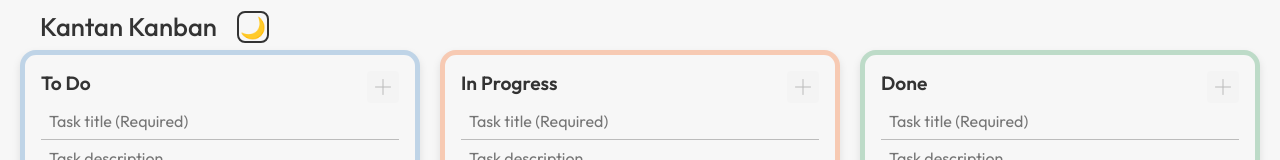
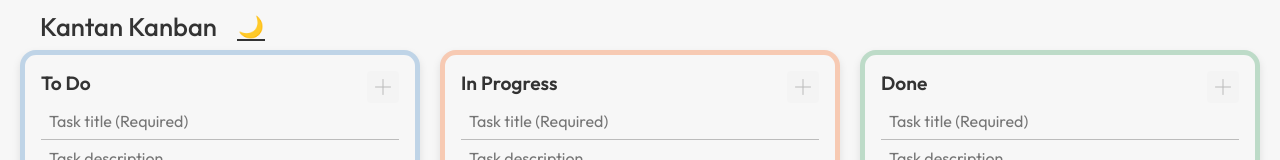
Before and after one commit to adameasom/mini-projects, a React (Vite) app in the folder Kantan Kanban/: page / in a window 1280 px wide. Shown: the top 160 px of the page. Built offline with nearby package versions, Linux system fonts and the light colour scheme.

Commit message:
Change dark mode button border

```diff
--- a/Kantan Kanban/src/App.css
+++ b/Kantan Kanban/src/App.css
@@ -88,14 +88,14 @@ button {
 }
 
 .light-or-dark-button {
-  height: 32px;
-  width: 32px;
+  height: 28px;
+  width: 28px;
   display: flex;
   justify-content: center;
   align-items: center;
   background-color: transparent;
-  border: 2px solid var(--text-color);
-  border-radius: 25%;
+  border: none;
+  border-bottom: 2px solid var(--text-color);
   font-size: 1.3rem;
   cursor: pointer;
 }
```
